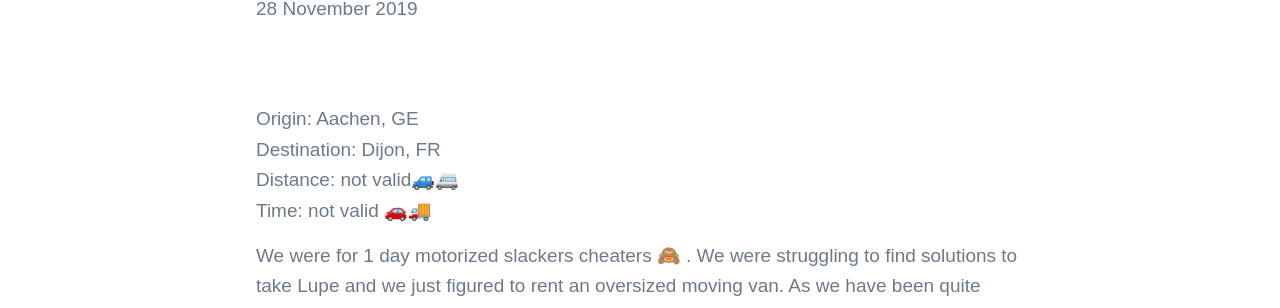
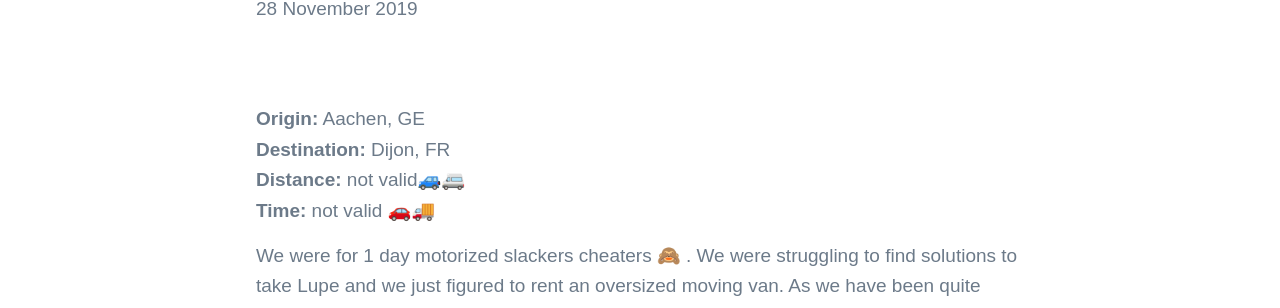
Before and after one commit to allanpcampbell/allanpcampbell.github.io, a Jekyll site: the page built from _posts/2019-11-28-day-13.md, in a window 1280 px wide and 900 px high. Shown: the part 235-543 px from the top of the window. Built offline with Jekyll 4.4.1, drawn with Linux system fonts in a browser that asks for light colours; nearby versions of some CDN libraries; some web fonts are replaced; some of the changed lines change nothing that is shown.

Commit message:
Update 2019-11-28-day-13.md

```diff
--- a/_posts/2019-11-28-day-13.md
+++ b/_posts/2019-11-28-day-13.md
@@ -4,10 +4,10 @@
 description: Day 13 cycling NL to BCN.
 featured_image: 'images/day 13-a-min.jpg'
 ---
-Origin: Aachen, GE <br>
-Destination: Dijon, FR <br>
-Distance: not valid🚙🚐 <br>
-Time: not valid 🚗🚚 <br>
+<b>Origin:</b> Aachen, GE <br>
+<b>Destination:</b> Dijon, FR <br>
+<b>Distance:</b> not valid🚙🚐 <br>
+<b>Time:</b> not valid 🚗🚚 <br>
 
 We were for 1 day motorized slackers cheaters 🙈 . We were struggling to find solutions to take Lupe and we just figured to rent an oversized moving van. As we have been quite slow...to make it before Xmas to BCN we needed to move a big stretch half of France. So we decided to make Dijon our stop. We love road trips and Lupe was particularly happy about it.
 
@@ -20,3 +20,6 @@
 	<img src="/images/day 13-b-min.jpg">
 	<img src="/images/day 13-c-min.jpg">
 </div>
+
+<a href="https://allanpcampbell.github.io/blog/day-11-12" class="button button--large">Back</a>
+<a href="https://allanpcampbell.github.io/blog/day-14-17" class="button button--large">Next</a>
```
